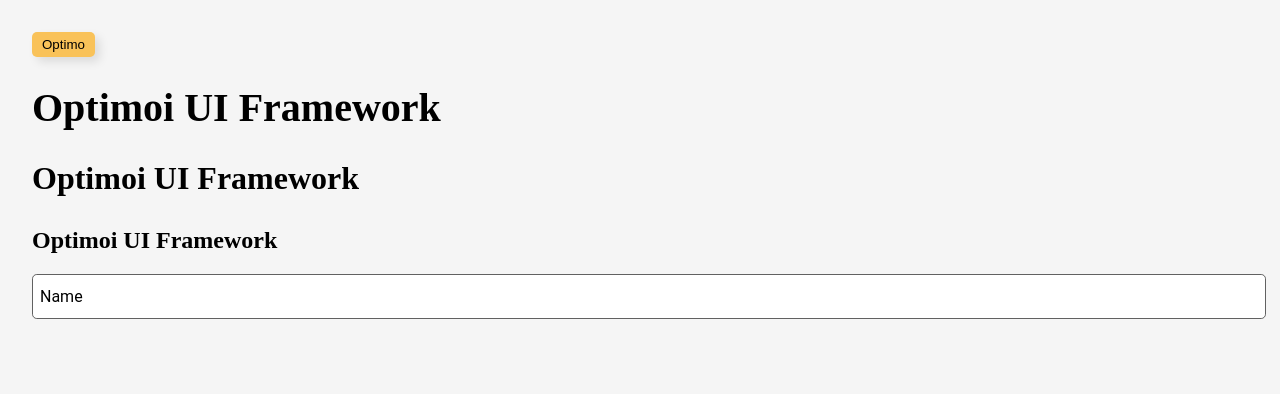
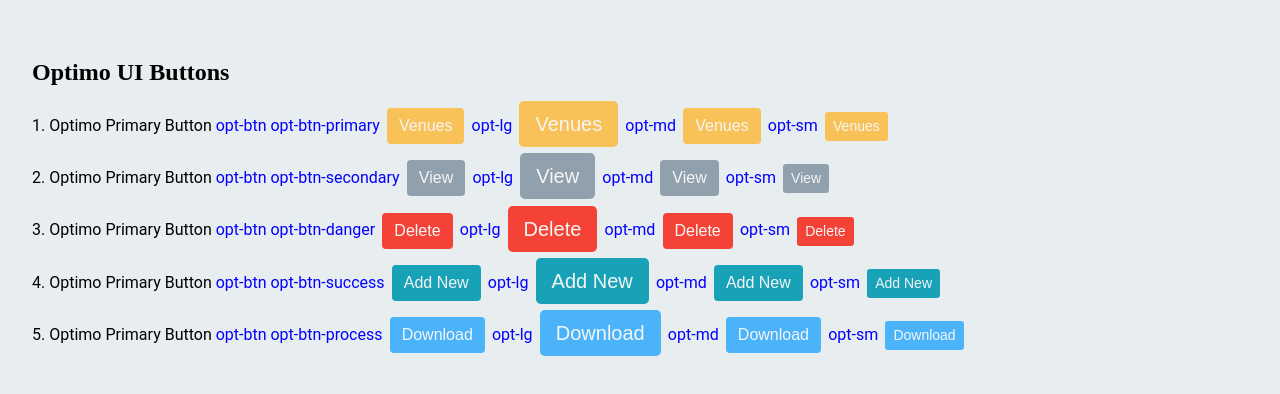
Before and after one commit to Ajith04/optimo-ui-framework, a website: page src/index.html in a window 1280 px wide. Drawn offline with Linux system fonts and the light colour scheme.

Commit message:
Implement Buttons

```diff
--- a/package.json
+++ b/package.json
@@ -6,7 +6,8 @@
     "test": "echo \"Error: no test specified\" && exit 1",
     "build:css": "sass src/css/optimo.scss dist/optimo.css --no-source-map",
     "minify:css": "postcss dist/optimo.css --use autoprefixer cssnano -o dist/optimo.min.css",
-    "build:js": "uglifyjs src/js/optimo.js --compress --mangle -o dist/optimo.min.js"
+    "build:js": "uglifyjs src/js/optimo.js --compress --mangle -o dist/optimo.min.js",
+    "watch:css": "sass --watch src/css/optimo.scss:dist/optimo.css --no-source-map"
   },
   "keywords": [],
   "author": "Unicorn Connected Apps",
--- a/src/css/base.scss
+++ b/src/css/base.scss
@@ -1,7 +1,7 @@
 @use './variables.scss' as *;
 
 body{
-    background-color: $body-bg;
+    background-color: $opt-body-bg;
     font-family: $font-family;
     margin: 1rem;
     padding: 1rem;
--- a/src/css/components/button.scss
+++ b/src/css/components/button.scss
@@ -1,18 +1,71 @@
 @use '../variables.scss' as *;
+@use '../base.scss' as *;
+@use 'sass:color';
 
-.btn {
-  display: inline-block;
-  background-color: $primary-color;
-  text-align: center;
-  text-decoration: none;
-  border: none;
-  border-radius: 5px;
-  padding: 5px 10px;
-  cursor: pointer;
-  box-shadow: 5px 5px 10px rgba(0, 0, 0, 0.1);
+@mixin button-style($bg, $hover-bg, $color: $opt-light-color) {
+  background-color: $bg;
+  color: $color;
+  transition: background-color 0.3s ease;
 
+  &:hover {
+      background-color: $hover-bg;
+  }
+
+  &:focus-visible {
+    outline: 2px solid color.adjust($color: $hover-bg, $lightness: 20%);
+    outline-offset: 2px;
+  }
+}
+.opt-btn {
+    border: none;
+    font-size: 1rem;
+    padding: 0.375rem 0.75rem;
+    border-radius: 0.25rem;
+    margin: 0.2rem;
+    cursor: pointer;
+    font-weight: 500;
+    display: inline-block;
+    line-height: 1.5;
+    transition: all 0.2s ease-in-out;
+    text-align: center;
+    text-decoration: none;
+    user-select: none;
+    text-transform: capitalize;
 }
 
-.btn:hover {
-  color: $light-color;
+.opt-btn-sm {
+  padding: 0.25rem 0.5rem;
+  font-size: 0.875rem;
+  line-height: 1.5;
+  border-radius: 0.2rem;
 }
+
+.opt-btn-md {
+  padding: 0.375rem 0.75rem;
+  font-size: 1rem;
+  line-height: 1.5;
+  border-radius: 0.25rem;
+}
+
+.opt-btn-lg {
+  padding: 0.5rem 1rem;
+  font-size: 1.25rem;
+  line-height: 1.5;
+  border-radius: 0.3rem;
+}
+
+.opt-btn-primary {
+    @include button-style($opt-primary-color, $opt-dark-primary-color);
+}
+.opt-btn-secondary {
+    @include button-style($opt-secondary-color, $opt-dark-secondary-color);
+}
+.opt-btn-danger {
+    @include button-style($opt-danger-color, $opt-dark-danger-color )
+}
+.opt-btn-success{
+    @include button-style($opt-success-color, $opt-dark-success-color )
+}
+.opt-btn-process{
+    @include button-style($opt-info-color, $opt-dark-info-color )
+}
--- a/src/css/components/form/textbox.scss
+++ b/src/css/components/form/textbox.scss
@@ -10,10 +10,10 @@
   font-size: 1rem;
   padding: 0.8rem 0.5rem;
   width: 100%;
-  border: 0.05rem solid $border-color;
+  border: 0.05rem solid $opt-dark-secondary-color;
   border-radius: 0.3rem;
   outline: none;
-  background: $light-color, #fff;
+  background: $opt-primary-color, #fff;
   transition: all 0.2s ease-in-out;
 
 }
@@ -40,16 +40,16 @@
 }
 
 .textbox:focus {
-  border-color: $primary-color;
-  box-shadow: 0.05rem 0.05rem 0.2rem $primary-color;
+  border-color: $opt-primary-color;
+  box-shadow: 0.05rem 0.05rem 0.2rem $opt-primary-color;
 
 }
 
 
 .textbox.error {
-  border-color: $danger-color, #ff0000;
+  border-color: $opt-danger-color, #ff0000;
 }
 
 .textbox.error + label {
-  color: $danger-color, #ff0000;
+  color: $opt-danger-color, #ff0000;
 }
--- a/src/css/variables.scss
+++ b/src/css/variables.scss
@@ -1,12 +1,17 @@
-  $body-bg: #f5f5f5;
-  $primary-color: #F9C259;
-  $secondary-color: #9e9e9e;
-  $border-color: #616161;
-  $success-color: #4caf50;
-  $danger-color: #f44336;
-  $warning-color: #ff9800;
-  $info-color: #03a9f4;
-  $light-color: #F5F5F5;
-  $dark-color: #121212;
+  $opt-body-bg: #E8EDF0;
+  $opt-primary-color: #F9C259;
+  $opt-dark-primary-color: #E49808;
+  $opt-secondary-color: #91A0AD;
+  $opt-dark-secondary-color: #616161;
+  $opt-success-color: #17A2B8;
+  $opt-dark-success-color: #138496;
+  $opt-dark-danger-color: #FF4343;
+  $opt-danger-color: #f44336;
+  $opt-warning-color: #ff9800;
+  $opt-light-info-color: #869EDF;
+  $opt-info-color: #4BB3FA;
+  $opt-dark-info-color:#448AFF;
+  $opt-light-color: #F5F5F5;
+  $opt-dark-color: #121212;
 
   $font-family: 'Roboto', sans-serif;
--- a/src/index.html
+++ b/src/index.html
@@ -1,11 +1,13 @@
 <!DOCTYPE html>
 <html lang="en">
+
 <head>
     <meta charset="UTF-8">
     <meta name="viewport" content="width=device-width, initial-scale=1.0">
     <title>Optimo UI</title>
     <link rel="stylesheet" href="../dist/optimo.css">
 </head>
+
 <body>
 
     <!-- This HTML file is to test newly created classes in this Optimo uI framework -->
@@ -13,15 +15,45 @@
     <!-- Check your class names here -->
 
     <!-- Start -->
-    <button class="btn">Optimo</button>
-    <h1>Optimoi UI Framework</h1>
-    <h2>Optimoi UI Framework</h2>
-    <h3>Optimoi UI Framework</h3>
 
+    <div>
+        <h3>Optimo UI Buttons</h3>
+        <div>
+            <h5>1. Optimo Primary Button <span style="color: blue;">opt-btn opt-btn-primary </span></h5> <button
+                class="opt-btn opt-btn-primary">Venues</button>
+            <h5 style="color: blue;">opt-lg</h5> <button class="opt-btn opt-btn-primary opt-btn-lg">Venues</button>
+            <h5 style="color: blue;">opt-md</h5> <button class="opt-btn opt-btn-primary opt-btn-md">Venues</button>
+            <h5 style="color: blue;">opt-sm</h5> <button class="opt-btn opt-btn-primary opt-btn-sm">Venues</button>
+        </div>
+        <div>
+            <h5>2. Optimo Primary Button <span style="color: blue;">opt-btn opt-btn-secondary </span></h5> <button
+                class="opt-btn opt-btn-secondary">View</button>
+                <h5 style="color: blue;">opt-lg</h5> <button class="opt-btn opt-btn-secondary opt-btn-lg">View</button>
+                <h5 style="color: blue;">opt-md</h5> <button class="opt-btn opt-btn-secondary opt-btn-md">View</button>
+                <h5 style="color: blue;">opt-sm</h5> <button class="opt-btn opt-btn-secondary opt-btn-sm">View</button>
+        </div>
+        <div>
+            <h5>3. Optimo Primary Button <span style="color: blue;">opt-btn opt-btn-danger </span></h5> <button
+                class="opt-btn opt-btn-danger">Delete</button>
+                <h5 style="color: blue;">opt-lg</h5> <button class="opt-btn opt-btn-danger opt-btn-lg">Delete</button>
+                <h5 style="color: blue;">opt-md</h5> <button class="opt-btn opt-btn-danger opt-btn-md">Delete</button>
+                <h5 style="color: blue;">opt-sm</h5> <button class="opt-btn opt-btn-danger opt-btn-sm">Delete</button>
+        </div>
+        <div>
+            <h5>4. Optimo Primary Button <span style="color: blue;">opt-btn opt-btn-success </span></h5> <button
+                class="opt-btn opt-btn-success">Add New</button>
+                <h5 style="color: blue;">opt-lg</h5> <button class="opt-btn opt-btn-success opt-btn-lg">Add New</button>
+                <h5 style="color: blue;">opt-md</h5> <button class="opt-btn opt-btn-success opt-btn-md">Add New</button>
+                <h5 style="color: blue;">opt-sm</h5> <button class="opt-btn opt-btn-success opt-btn-sm">Add New</button>
+        </div>
+        <div>
+            <h5>5. Optimo Primary Button <span style="color: blue;">opt-btn opt-btn-process </span></h5> <button
+                class="opt-btn opt-btn-process">download</button>
+                <h5 style="color: blue;">opt-lg</h5> <button class="opt-btn opt-btn-process opt-btn-lg">download</button>
+                <h5 style="color: blue;">opt-md</h5> <button class="opt-btn opt-btn-process opt-btn-md">download</button>
+                <h5 style="color: blue;">opt-sm</h5> <button class="opt-btn opt-btn-process opt-btn-sm">download</button>
+        </div>
 
-    <div class="input-group">
-    <input type="text" id="floatingText" class="textbox" placeholder=" " />
-    <label for="floatingText" class="floating-label label">Name</label>
     </div>
 
 
@@ -29,4 +61,5 @@
 
     <script src="../dist/optimo.min.js"></script>
 </body>
+
 </html>
```
Also changed, not shown: dist/optimo.css, dist/optimo.min.css.
